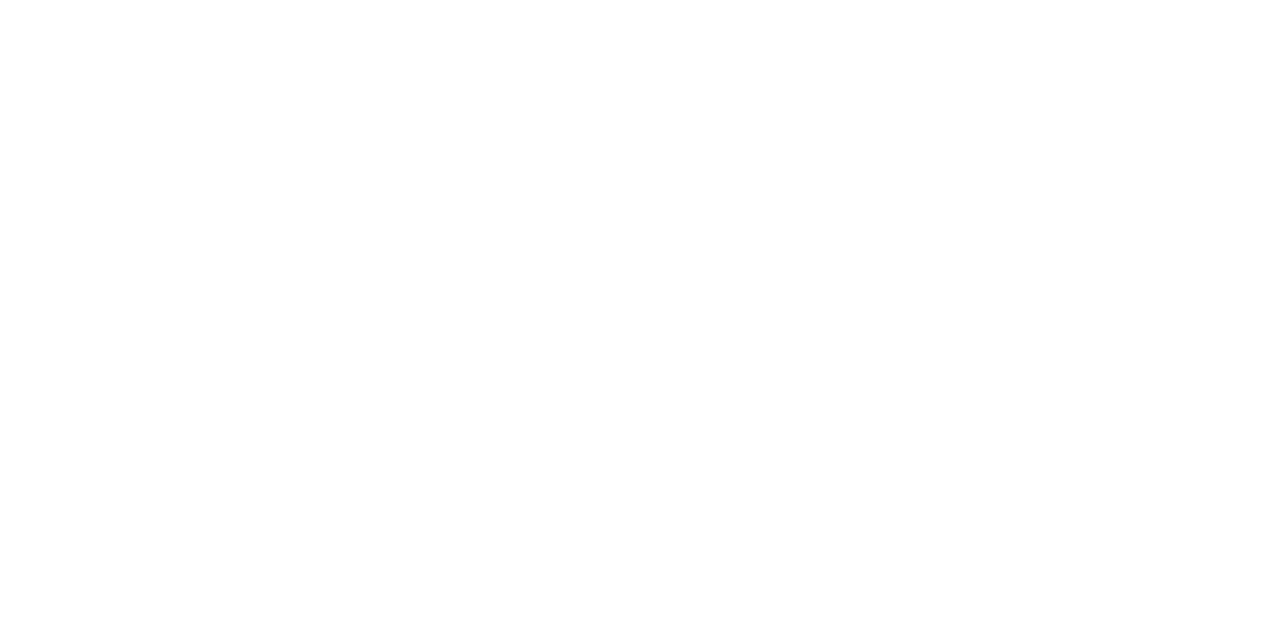
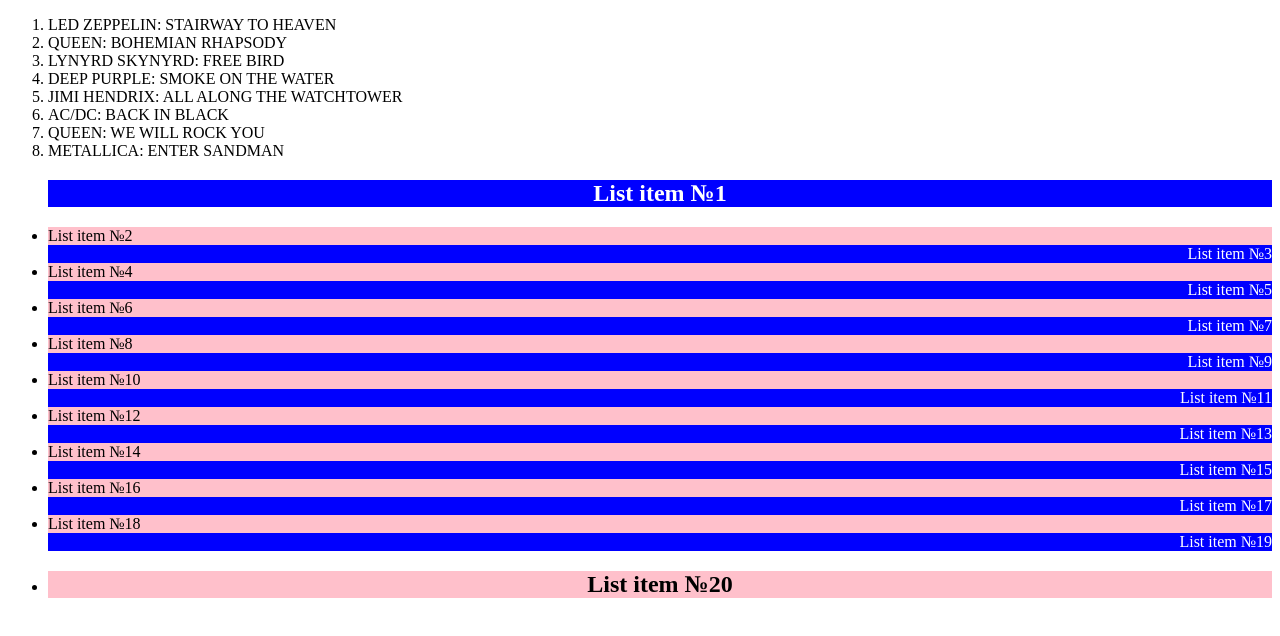
Before and after one commit to artem-krashevskyi/beetroot, a plain HTML site: page lesson35-dom/index.html in a window 1280 px wide. Drawn offline with Linux system fonts and the light colour scheme.

Commit message:
uploaded homework for lesson 35

```diff
--- a/index.html
+++ b/lesson35-dom/index.html
@@ -4,9 +4,9 @@
     <meta charset="UTF-8">
     <meta http-equiv="X-UA-Compatible" content="IE=edge">
     <meta name="viewport" content="width=device-width, initial-scale=1.0">
-    <title>Document</title>
+    <title>DOM</title>
 </head>
 <body>
-
+    <script src="script.js"></script>
 </body>
 </html>
--- /dev/null
+++ b/lesson35-dom/script.js
@@ -0,0 +1,114 @@
+// Створити сторінку, що показує нумерований список пісень:
+const playList = [
+
+    {
+
+     author: "LED ZEPPELIN",
+
+     song:"STAIRWAY TO HEAVEN"
+
+    },
+
+    {
+
+     author: "QUEEN",
+
+     song:"BOHEMIAN RHAPSODY"
+
+    },
+
+    {
+
+     author: "LYNYRD SKYNYRD",
+
+     song:"FREE BIRD"
+
+    },
+
+    {
+
+     author: "DEEP PURPLE",
+
+     song:"SMOKE ON THE WATER"
+
+    },
+
+    {
+
+     author: "JIMI HENDRIX",
+
+     song:"ALL ALONG THE WATCHTOWER"
+
+    },
+
+    {
+
+     author: "AC/DC",
+
+     song:"BACK IN BLACK"
+
+    },
+
+    {
+
+     author: "QUEEN",
+
+     song:"WE WILL ROCK YOU"
+
+    },
+
+    {
+
+     author: "METALLICA",
+
+     song:"ENTER SANDMAN"
+
+    }
+
+    ];
+
+const songList = document.createElement('ol');
+
+playList.forEach( item => {
+    if (!item.hasOwnProperty('author') || !item.hasOwnProperty('song')) {
+        return;
+    }
+
+    const listItem = document.createElement('li');
+    const {author, song} = item;
+    listItem.textContent = `${author}: ${song}`;
+    songList.append(listItem);
+} );
+
+document.body.append(songList);
+
+/* Create list of 20 elements inside js file (even : background blue , color: white, align on right side /
+odd background pink , color: black, align on left side, first element and last element align center heading 2) */
+const listItemsNumber = 20;
+const coloredListArray = [ ...Array(listItemsNumber).keys() ].map( i => `List item №${++i}` );
+const coloredList = document.createElement('ul');
+
+coloredListArray.forEach( (item, index) => {
+    if (typeof item !== 'string') {
+        return;
+    }
+
+    const listItem = document.createElement('li');
+    listItem.textContent = item;
+
+    if (index % 2 === 0) {
+        listItem.style = 'background-color: blue; color: white; text-align: right';
+    } else {
+        listItem.setAttribute('style', 'background-color: pink; color: black; text-align: left');
+    }
+
+    if (index === 0 || index === coloredListArray.length - 1) {
+        listItem.style.textAlign = 'center';
+        const itemText = listItem.textContent;
+        listItem.innerHTML = `<h2>${itemText}</h2>`;
+    }
+
+    coloredList.append(listItem);
+} );
+
+document.body.append(coloredList);
```
